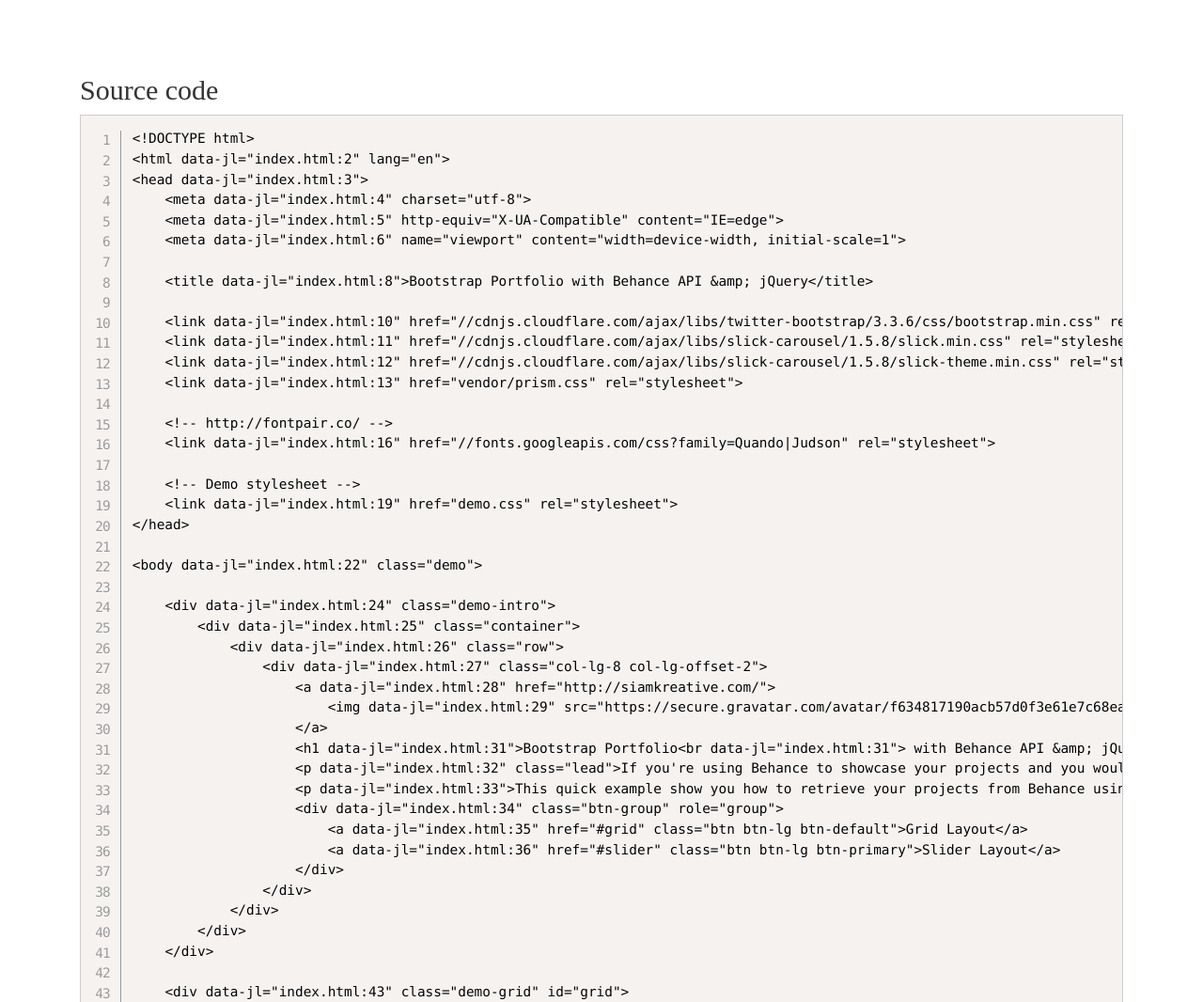
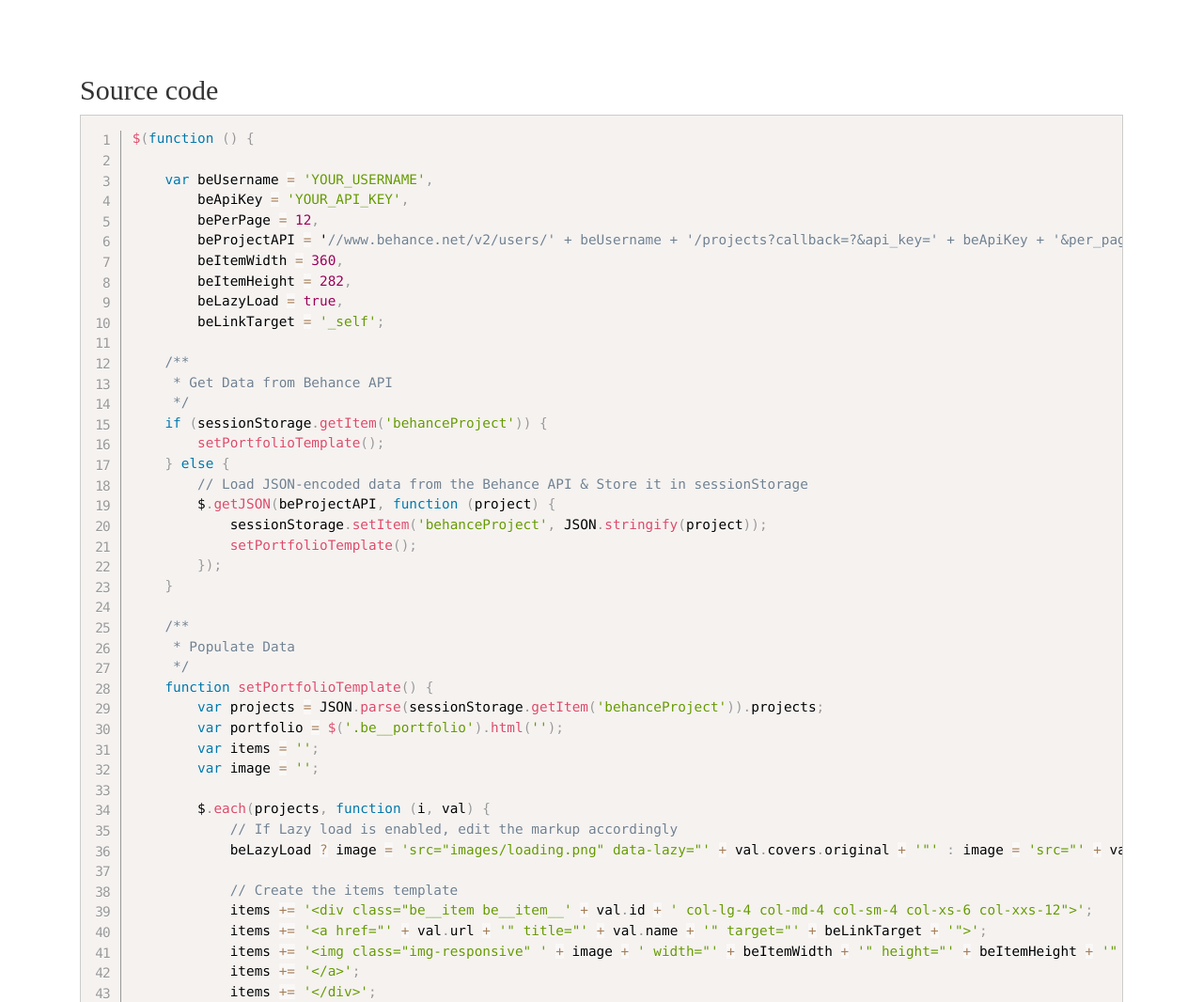
Before and after one commit to SiamKreative/Bootstrap-Portfolio-Behance-API, a plain HTML site: page index.html in a window 1280 px wide. Shown: the part 1220-2286 px from the top of the page at 94% size. Drawn offline with nearby package versions, Linux system fonts and the light colour scheme; some packages are replaced by stand-ins of ours; a script that the page names is missing; a web font is replaced by a local one.

Commit message:
Add source code

```diff
--- a/index.html
+++ b/index.html
@@ -58,7 +58,7 @@
 		<div class="container">
 			<h2>Source code</h2>
 			<!-- http://prismjs.com/plugins/file-highlight/ -->
-			<pre class="line-numbers" data-src=""></pre>
+			<pre class="line-numbers" data-src="https://raw.githubusercontent.com/SiamKreative/Bootstrap-Portfolio-Behance-API/master/jquery.behance.js"></pre>
 		</div>
 	</div>
 
```
